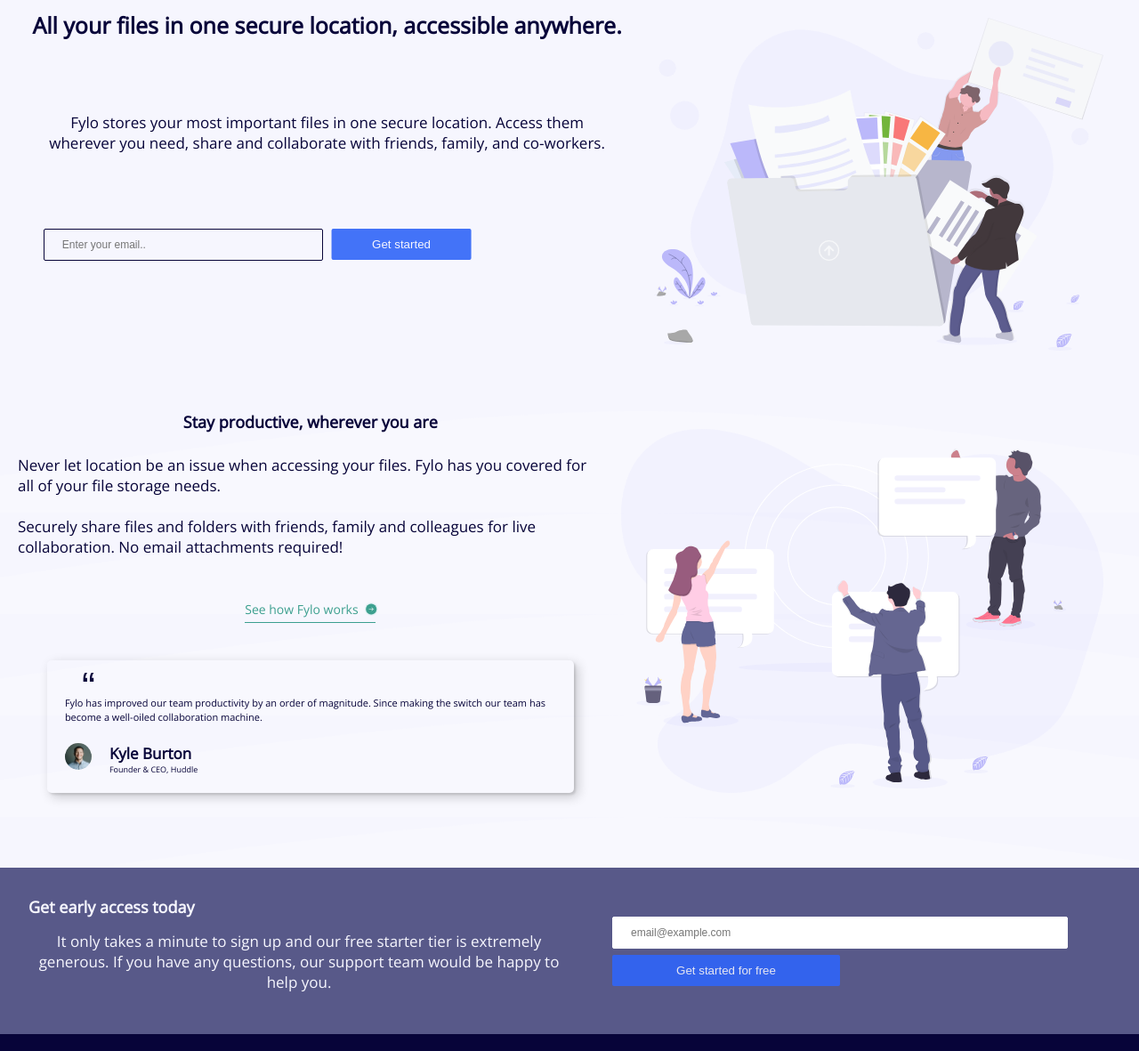
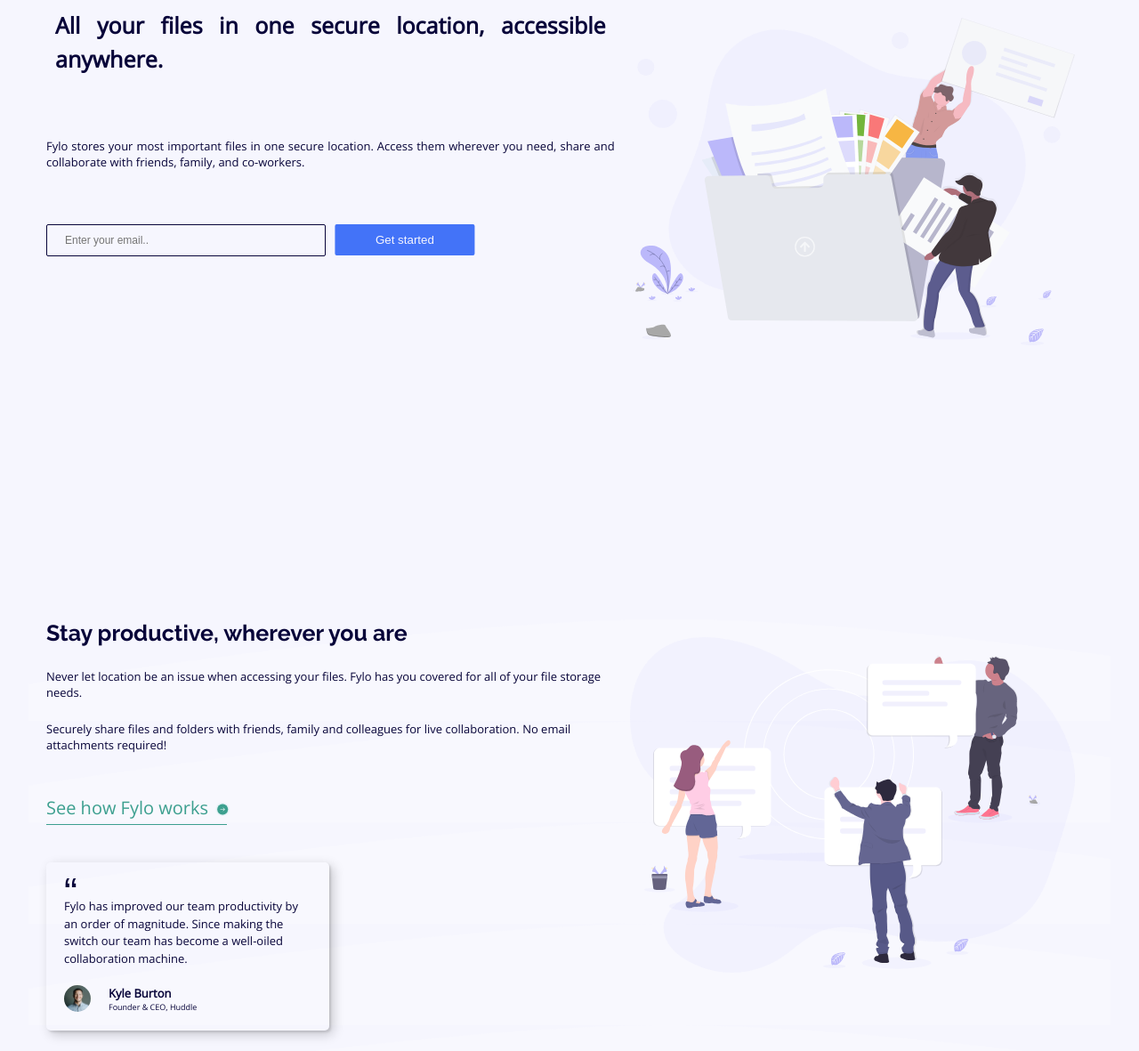
Before and after one commit to daudi13/Fylo-landing-page-with-two-column-layout-master, a plain HTML site: page index.html in a window 1280 px wide. Shown: the part 170-1351 px from the top of the page at 89% size. Drawn offline with nearby package versions, Linux system fonts and the light colour scheme.

Commit message:
Add commits

```diff
--- a/style.css
+++ b/style.css
@@ -425,12 +425,6 @@ footer a {
         grid-area: form;
     }
 
-    .form-row button {
-        width: 50%;
-        align-self: flex-start;
-        transform: translateX(-50%);
-    }
-
     .main-two {
         grid-template-areas: 'tex pic';
         grid-gap: 0;
@@ -445,12 +439,11 @@ footer a {
     }
 
     .early {
-        padding: 25px;
         grid-template-columns: repeat(2, 1fr);
     }
 
     .access--box .early--intro {
-        text-align: left;
+        text-align: justify;
     }
 
 }
@@ -460,12 +453,60 @@ footer a {
         font-size: 17px;
     }
 
+    .main {
+        margin-bottom: 15rem;
+    }
+
+    .main .intro--title {
+        text-align: justify;
+        font-size: 25px;
+    }
+
+    .intro-one .intro-text {
+        padding: 0;
+    }
+
+    .main .form-one{
+        padding: 0;
+    }
+
+    .intro-one p {
+        text-align: justify;
+        font-size: 13px;
+        padding-left: 0;
+    }
+
     .main-two {
         background: url('./images/bg-curve-desktop.svg');
     }
 
-    .early {
-        padding: 2rem;
+    .form-row button {
+        width: 50%;
+        align-self: flex-start;
+        transform: translateX(-50%);
+    }
+
+    .one .intro--title-two {
+        text-align: justify;
+        font-size: 25px;
+        font-family: 'Raleway', sans-serif;
+    }
+
+    .one p {
+        font-size: 13px;
+    }
+
+    .link {
+        text-align: justify;
+    }
+
+    .quote--box {
+        width: 50%;
+        margin: 0;
+    }
+
+    .link #link {
+        font-size: 20px;
     }
 
     .early .access--input {
@@ -476,8 +517,27 @@ footer a {
 
     }
 
+    .wrapper {
+        padding: 0 2rem;
+    }
 
+    .access--box {
+        text-align: justify;
+        padding-right: 7rem;
+    }
 
+    .access--input {
+        padding-right: 8rem;
+    }
+
+    .access--box p{
+        text-align: justify;
+        font-size: 13px;
+    }
+
+    .access--box .early--intro {
+        font-size: 27px;
+    }
     footer {
         padding: 25px;
     }
@@ -490,6 +550,7 @@ footer a {
     .footer--logo {
         grid-column: 1/-1;
         grid-row: 1/2;
+        transform: translateY(50%);
     }
 
     .footer--info {
@@ -522,10 +583,6 @@ footer a {
         font-size: 18px;
     }
 
-    .wrapper {
-        padding: 0 3rem;
-    }
-
     .footer--wrapper .social--media {
     text-align: left;
 }
```
